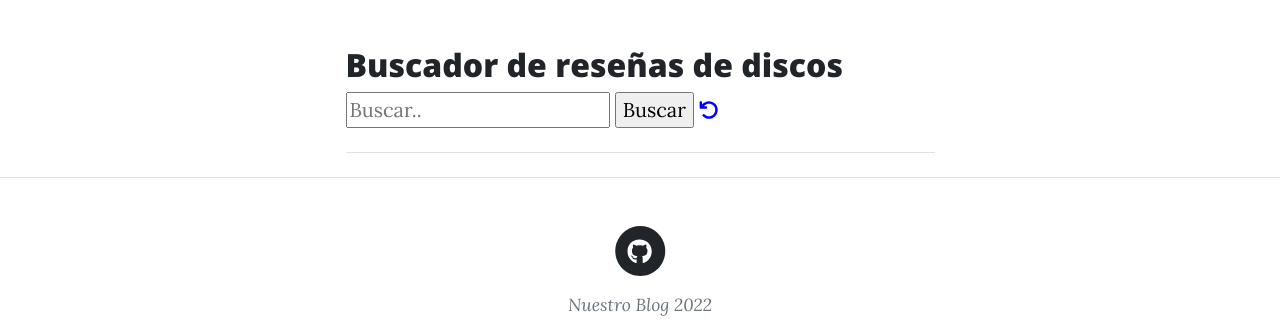
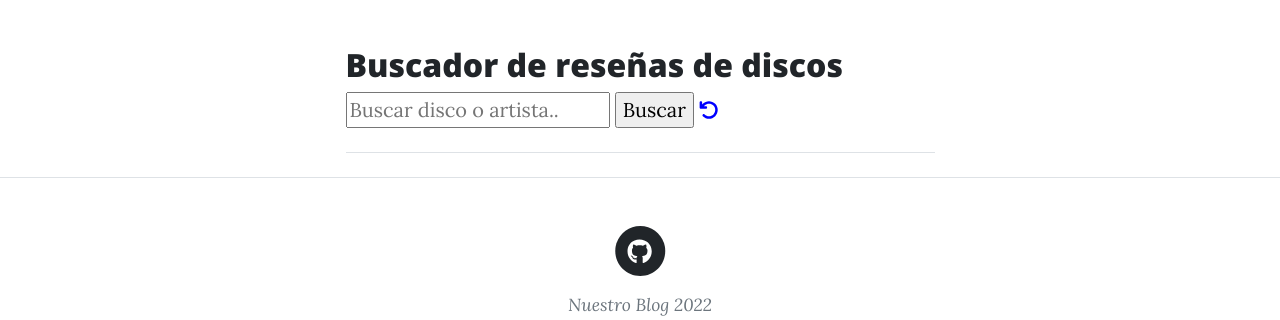
Before and after one commit to carlosdanielsancho/FInalProject, a Django app: template our_blog/home/templates/home/index.html in a window 1280 px wide. Shown: the part 267-587 px from the top of the page. Run offline with Django 3.2, Linux system fonts and the light colour scheme; the template is opened without the code that fills it, so the values that code supplies are empty; some libraries are stand-ins or nearby versions.

Commit message:
cambios y vueltas atras buscando resolver error en las busquedas

```diff
--- a/our_blog/home/templates/home/index.html
+++ b/our_blog/home/templates/home/index.html
@@ -101,7 +101,7 @@
                     <h2>Buscador de reseñas de discos</h2>
                     <form action="{% url 'home:search' %}" method="GET">
                         <div>
-                            <input type="text" name="search_param" id="album_code_or_name" placeholder="Buscar.."
+                            <input type="text" name="search_param" id="album_performer_or_title" placeholder="Buscar disco o artista.."
                             {% if search_param %} value="{{ search_param }}" {% endif %}
                             >
                             <input type="submit" value="Buscar">
```
